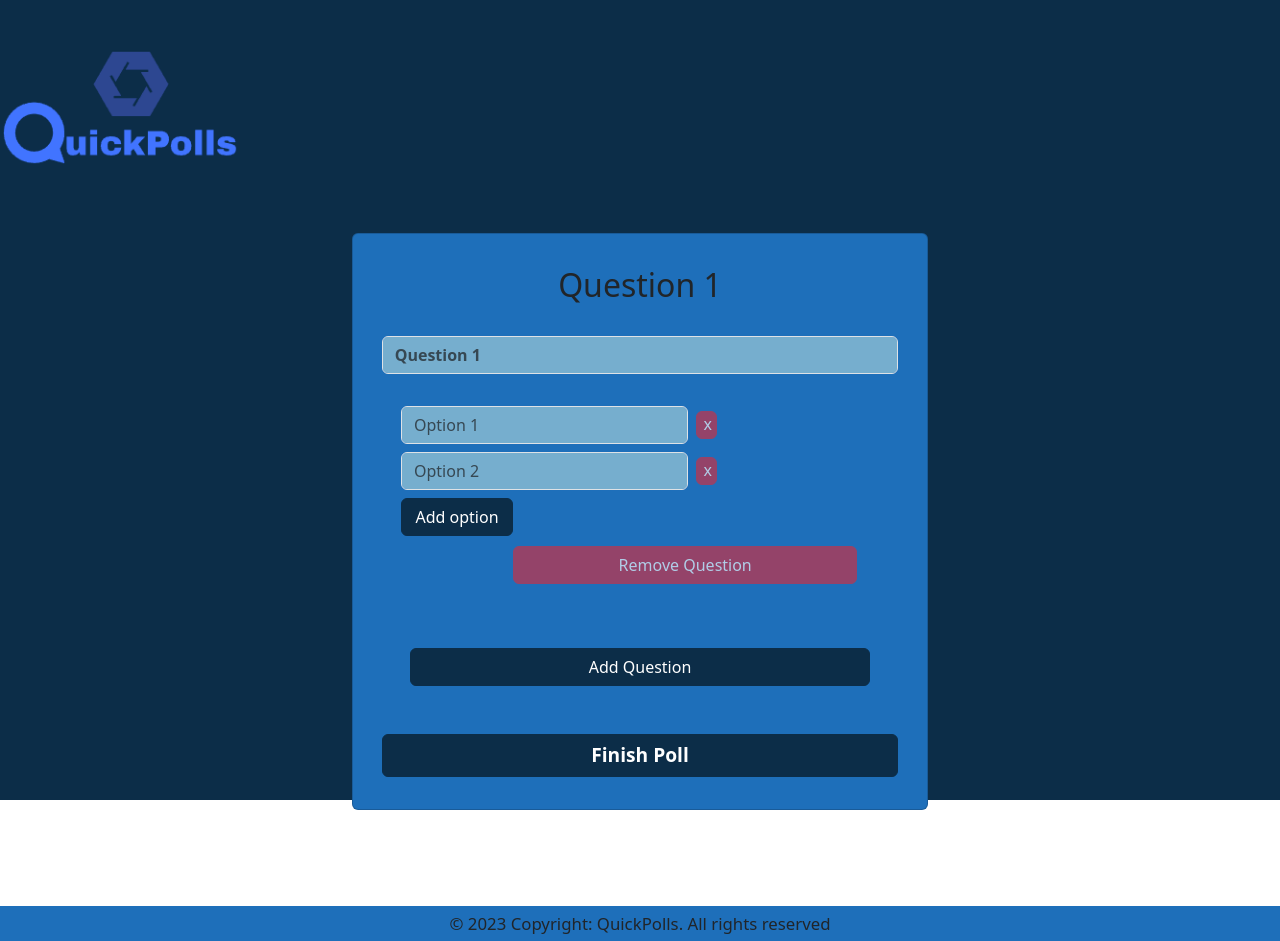
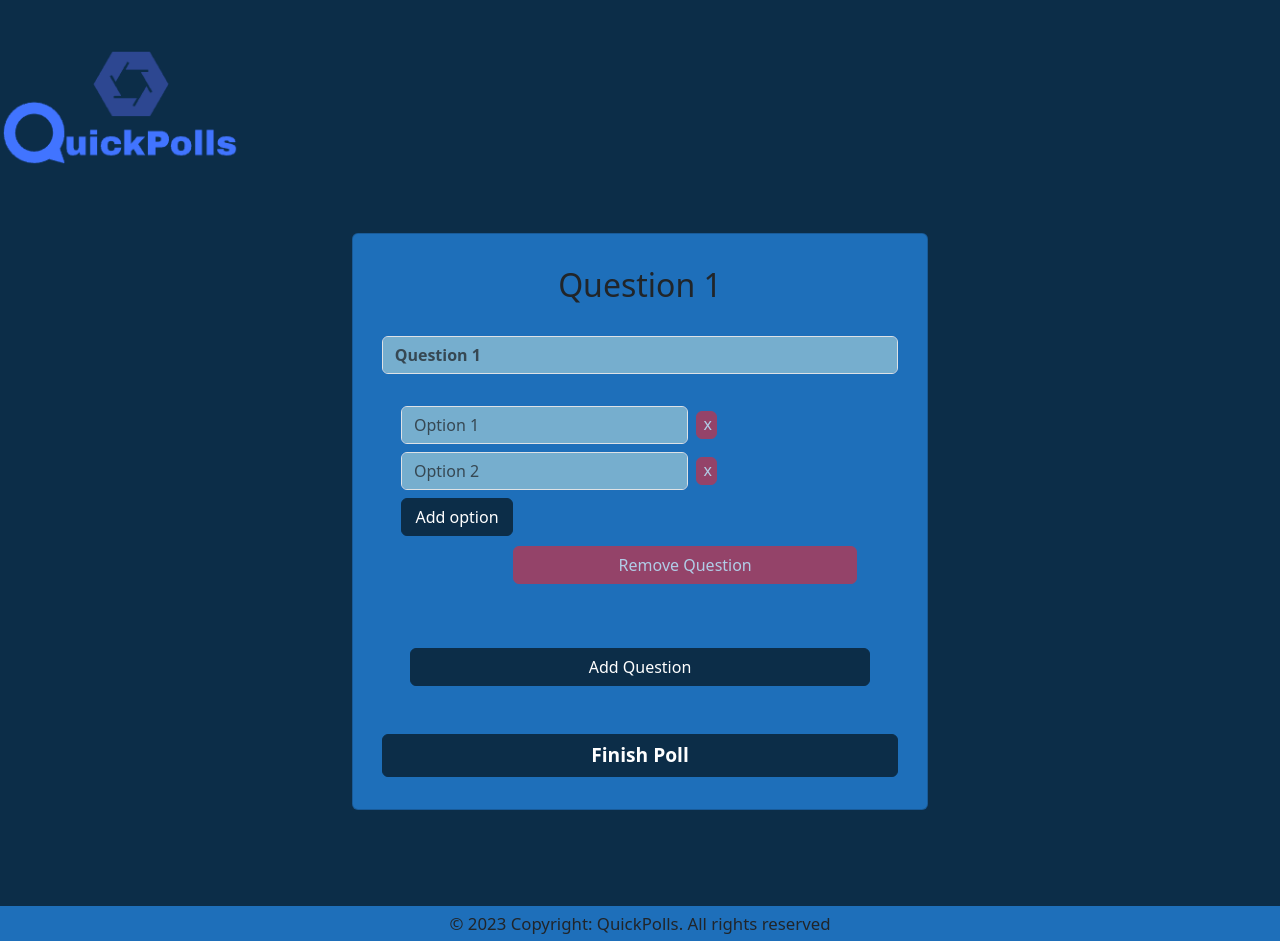
Before and after one commit to endy-M/QuickPolls, a React (Vite) app: page / in a window 1280 px wide. Built offline with nearby package versions, Linux system fonts and the light colour scheme.

Commit message:
sizing tweaks

```diff
--- a/src/App.jsx
+++ b/src/App.jsx
@@ -164,7 +164,7 @@ function App() {
   };
 
   return (
-    <div className='App' style={{ backgroundColor: "#0C2D48", minHeight: "100vh", height: "100vh", minWidth: "100vw", width: "100vw", margin: "0px", backgroundAttachment: "fixed", backgroundSize: "cover" }}>
+    <div className='App' style={{ backgroundColor: "#0C2D48", minWidth: "100%", width: "100%", margin: "0px", backgroundAttachment: "fixed", backgroundSize: "cover" }}>
       {/* Logo */}
       <img
         src={img}
--- a/src/Poll.jsx
+++ b/src/Poll.jsx
@@ -125,7 +125,7 @@ function Poll() {
   };
 
   return (
-    <div className='App' style={{ backgroundColor: "#0C2D48", minHeight: "100vh", height: "100vh", minWidth: "100vw", width: "100vw", margin: "0 auto", backgroundAttachment: "fixed", backgroundSize: "cover" }}>
+    <div className='App' style={{ backgroundColor: "#0C2D48", minWidth: "100%", width: "100%", margin: "0px", backgroundAttachment: "fixed", backgroundSize: "cover" }}>
       {/* Logo */}
       <img
         src={img}
```
